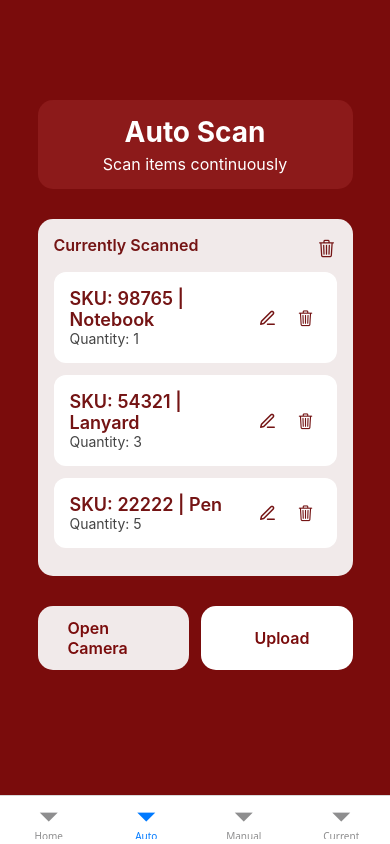
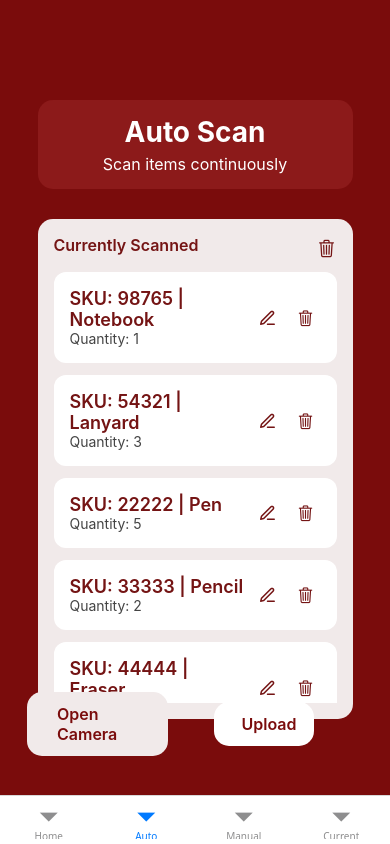
Before and after one commit to varun-b-nagaraj/Co-Op-Inventory, a React Native app in the folder coop-inventory-clean/: screen /Auto in a window 390 px wide. Built offline with nearby package versions, Linux system fonts and the light colour scheme.

Commit message:
Added animations to auto inventory tab

```diff
--- a/coop-inventory-clean/screens/AutoInventoryScreen.js
+++ b/coop-inventory-clean/screens/AutoInventoryScreen.js
@@ -1,4 +1,4 @@
-import React, { useState } from 'react';
+import React, { useState, useEffect, useRef } from 'react';
 import {
   View,
   Text,
@@ -8,6 +8,8 @@ import {
   StyleSheet,
   Alert,
   Modal,
+  Animated,
+  Pressable,
 } from 'react-native';
 import { Ionicons, Feather } from '@expo/vector-icons';
 import { globalStyles } from '../styles/globalStyles';
@@ -17,10 +19,39 @@ export default function AutoInventoryScreen() {
     { id: '1', sku: '98765', name: 'Notebook', quantity: 1 },
     { id: '2', sku: '54321', name: 'Lanyard', quantity: 3 },
     { id: '3', sku: '22222', name: 'Pen', quantity: 5 },
+    { id: '4', sku: '33333', name: 'Pencil', quantity: 2 },
+    { id: '5', sku: '44444', name: 'Eraser', quantity: 4 },
+    { id: '6', sku: '55555', name: 'Ruler', quantity: 6 },
+    { id: '7', sku: '66666', name: 'Stapler', quantity: 1 },
+    { id: '8', sku: '77777', name: 'Tape', quantity: 3 },
+    { id: '9', sku: '88888', name: 'Scissors', quantity: 2 },
+    { id: '10', sku: '99999', name: 'Glue Stick', quantity: 4 },
+    { id: '11', sku: '10101', name: 'Highlighter', quantity: 5 },
+    { id: '12', sku: '12121', name: 'Marker', quantity: 2 },
+    { id: '13', sku: '13131', name: 'Colored Pencils', quantity: 3 },
+    { id: '14', sku: '14141', name: 'Crayons', quantity: 4 },
+    { id: '15', sku: '15151', name: 'Whiteboard Marker', quantity: 1 },
   ]);
 
   const [editModalVisible, setEditModalVisible] = useState(false);
   const [currentEditItem, setCurrentEditItem] = useState(null);
+  const [animatedValues, setAnimatedValues] = useState([]);
+
+  const overlayOpacity = useRef(new Animated.Value(0)).current;
+  const modalScale = useRef(new Animated.Value(0.9)).current;
+
+  useEffect(() => {
+    const values = scannedItems.map(() => new Animated.Value(0));
+    setAnimatedValues(values);
+    values.forEach((anim, index) => {
+      Animated.timing(anim, {
+        toValue: 1,
+        duration: 300,
+        delay: index * 100,
+        useNativeDriver: true,
+      }).start();
+    });
+  }, []);
 
   const handleConfirmDeleteAll = () => {
     Alert.alert(
@@ -52,6 +83,18 @@ export default function AutoInventoryScreen() {
   const handleEditItem = (item) => {
     setCurrentEditItem({ ...item });
     setEditModalVisible(true);
+    Animated.parallel([
+      Animated.timing(overlayOpacity, {
+        toValue: 1,
+        duration: 200,
+        useNativeDriver: true,
+      }),
+      Animated.spring(modalScale, {
+        toValue: 1,
+        friction: 6,
+        useNativeDriver: true,
+      })
+    ]).start();
   };
 
   const saveEditItem = () => {
@@ -60,28 +103,59 @@ export default function AutoInventoryScreen() {
         item.id === currentEditItem.id ? currentEditItem : item
       )
     );
-    setEditModalVisible(false);
+    closeModal();
+  };
+
+  const closeModal = () => {
+    Animated.parallel([
+      Animated.timing(overlayOpacity, {
+        toValue: 0,
+        duration: 200,
+        useNativeDriver: true,
+      }),
+      Animated.timing(modalScale, {
+        toValue: 0.9,
+        duration: 200,
+        useNativeDriver: true,
+      })
+    ]).start(() => setEditModalVisible(false));
+  };
+
+  const BouncePressable = ({ onPress, children, style }) => {
+    const scale = useRef(new Animated.Value(1)).current;
+
+    return (
+      <Pressable
+        onPressIn={() => Animated.spring(scale, { toValue: 1.1, useNativeDriver: true }).start()}
+        onPressOut={() => {
+          Animated.sequence([
+            Animated.spring(scale, { toValue: 0.95, useNativeDriver: true }),
+            Animated.spring(scale, { toValue: 1, useNativeDriver: true })
+          ]).start(() => onPress());
+        }}
+      >
+        <Animated.View style={[style, { transform: [{ scale }] }]}>
+          {children}
+        </Animated.View>
+      </Pressable>
+    );
+  };
+
+  const handleOpenCamera = () => {
+    console.log('Open Camera');
   };
 
   const handleUpload = () => {
-    console.log('Uploading:', scannedItems);
-  };
-
-  const handleOpenCamera = () => {
-    console.log('Opening camera...');
+    console.log('Upload Scanned Items');
   };
 
   return (
     <View style={[globalStyles.container, globalStyles.inventoryContainer]}>
-      {/* Header */}
       <View style={globalStyles.headerBox}>
         <Text style={[globalStyles.title, globalStyles.textCenter]}>Auto Scan</Text>
-        <Text style={[globalStyles.subtitle, globalStyles.textCenter]}>
-          Scan items continuously
-        </Text>
+        <Text style={[globalStyles.subtitle, globalStyles.textCenter]}>Scan items continuously</Text>
       </View>
 
-      {/* Scanned Items Box */}
       <View style={styles.scannedBox}>
         <View style={styles.headerRow}>
           <Text style={[globalStyles.itemTitle, { marginBottom: 7 }]}>Currently Scanned</Text>
@@ -93,12 +167,14 @@ export default function AutoInventoryScreen() {
         <FlatList
           data={scannedItems}
           keyExtractor={(item) => item.id}
-          renderItem={({ item }) => (
+          renderItem={({ item, index }) => (
+            <Animated.View style={{
+              opacity: animatedValues[index] || new Animated.Value(1),
+              transform: [{ scale: animatedValues[index] || new Animated.Value(1) }],
+            }}>
               <View style={[globalStyles.itemBox, styles.itemRow]}>
                 <View style={{ flex: 1 }}>
-               <Text style={[globalStyles.itemTitle, { fontSize: 18 }]}>
-                  SKU: {item.sku} | {item.name}
-                </Text>
+                  <Text style={[globalStyles.itemTitle, { fontSize: 18 }]}>SKU: {item.sku} | {item.name}</Text>
                   <Text style={globalStyles.itemSub}>Quantity: {item.quantity}</Text>
                 </View>
                 <TouchableOpacity onPress={() => handleEditItem(item)} style={styles.iconButton}>
@@ -108,74 +184,53 @@ export default function AutoInventoryScreen() {
                   <Ionicons name="trash-outline" size={18} color="#741414" />
                 </TouchableOpacity>
               </View>
+            </Animated.View>
           )}
         />
       </View>
 
-      {/* Bottom Buttons */}
       <View style={styles.buttonRow}>
-        <TouchableOpacity
-          style={[globalStyles.buttonSecondary, styles.halfButton]}
-          onPress={handleOpenCamera}
-        >
+        <BouncePressable onPress={handleOpenCamera} style={[globalStyles.buttonSecondary, styles.halfButton]}>
           <Text style={globalStyles.buttonTextSecondary}>Open Camera</Text>
-        </TouchableOpacity>
-        <TouchableOpacity
-          style={[globalStyles.buttonPrimary, styles.halfButton]}
-          onPress={handleUpload}
-        >
+        </BouncePressable>
+        <BouncePressable onPress={handleUpload} style={[globalStyles.buttonPrimary, styles.halfButton]}>
           <Text style={globalStyles.buttonTextPrimary}>Upload</Text>
-        </TouchableOpacity>
+        </BouncePressable>
       </View>
 
-      {/* Edit Modal */}
-      <Modal visible={editModalVisible} animationType="slide" transparent>
-        <View style={styles.modalOverlay}>
-          <View style={styles.modalContainer}>
+      <Modal visible={editModalVisible} transparent>
+        <Animated.View style={[styles.modalOverlay, { opacity: overlayOpacity }]} />
+        <View style={styles.modalOverlayWrapper}>
+          <Animated.View style={[styles.modalContainer, { transform: [{ scale: modalScale }] }]}>
             <Text style={globalStyles.title}>Edit Item</Text>
             <TextInput
               placeholder="SKU"
               value={currentEditItem?.sku}
-              onChangeText={(text) =>
-                setCurrentEditItem((prev) => ({ ...prev, sku: text }))
-              }
+              onChangeText={(text) => setCurrentEditItem((prev) => ({ ...prev, sku: text }))}
               style={styles.modalInput}
             />
             <TextInput
               placeholder="Name"
               value={currentEditItem?.name}
-              onChangeText={(text) =>
-                setCurrentEditItem((prev) => ({ ...prev, name: text }))
-              }
+              onChangeText={(text) => setCurrentEditItem((prev) => ({ ...prev, name: text }))}
               style={styles.modalInput}
             />
             <TextInput
               placeholder="Quantity"
               value={currentEditItem?.quantity.toString()}
               keyboardType="numeric"
-              onChangeText={(text) =>
-                setCurrentEditItem((prev) => ({
-                  ...prev,
-                  quantity: parseInt(text) || 0,
-                }))
-              }
+              onChangeText={(text) => setCurrentEditItem((prev) => ({ ...prev, quantity: parseInt(text) || 0 }))}
               style={styles.modalInput}
             />
             <View style={styles.modalButtonRow}>
-              <TouchableOpacity
-                style={[globalStyles.buttonSecondary, { flex: 1, marginRight: 5 }]}
-                onPress={() => setEditModalVisible(false)}
-              >
+              <TouchableOpacity style={[globalStyles.buttonSecondary, { flex: 1, marginRight: 5 }]} onPress={closeModal}>
                 <Text style={globalStyles.buttonTextSecondary}>Cancel</Text>
               </TouchableOpacity>
-              <TouchableOpacity
-                style={[globalStyles.buttonPrimary, { flex: 1, marginLeft: 5 }]}
-                onPress={saveEditItem}
-              >
+              <TouchableOpacity style={[globalStyles.buttonPrimary, { flex: 1, marginLeft: 5 }]} onPress={saveEditItem}>
                 <Text style={globalStyles.buttonTextPrimary}>Save</Text>
               </TouchableOpacity>
             </View>
-          </View>
+          </Animated.View>
         </View>
       </Modal>
     </View>
@@ -205,23 +260,34 @@ itemRow: {
     borderRadius: 12,
     backgroundColor: 'white',
     width: '100%',
-  marginHorizontal: 0, // remove any side margin if applied elsewhere
+    marginHorizontal: 0,
   },
   iconButton: {
     marginLeft: 8,
     padding: 6,
   },
 buttonRow: {
+  position: 'absolute',
+  bottom: 24,
+  left: 17,
+  right: 20,
   flexDirection: 'row',
   justifyContent: 'space-between',
-    width: '90%',
+  alignItems: 'center',
+  width: '80%',
 },
   halfButton: {
-    width: '48%',
+  width: '80%',
+  marginHorizontal: 10,
 },
+
+
   modalOverlay: {
+    ...StyleSheet.absoluteFillObject,
+    backgroundColor: 'rgba(0,0,0,0.5)',
+  },
+  modalOverlayWrapper: {
     flex: 1,
-    backgroundColor: 'rgba(0,0,0,0.4)',
     justifyContent: 'center',
     alignItems: 'center',
   },
```
Also changed, not shown: coop-inventory-clean/package.json (+5 -3 lines), 1 other file (tests, documents, lock files or other folders). Lines whose indentation alone changed are shown as unchanged.
